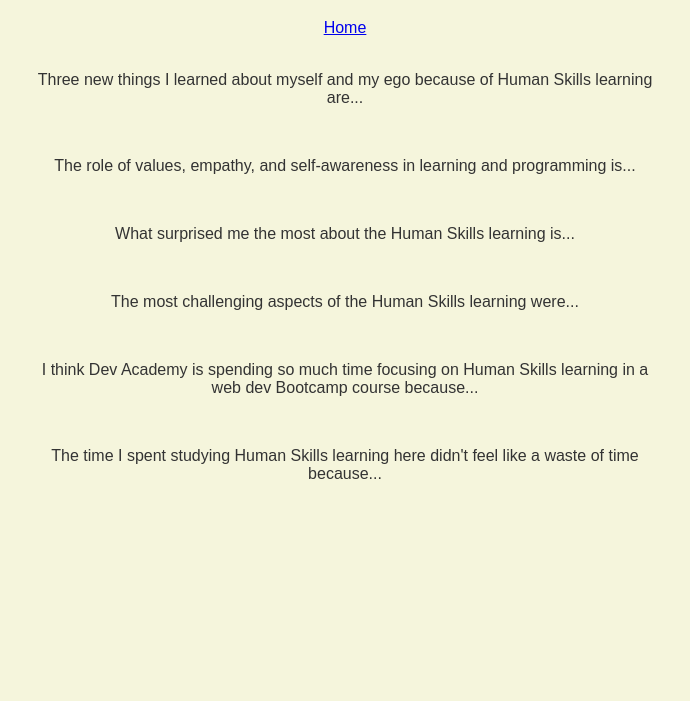
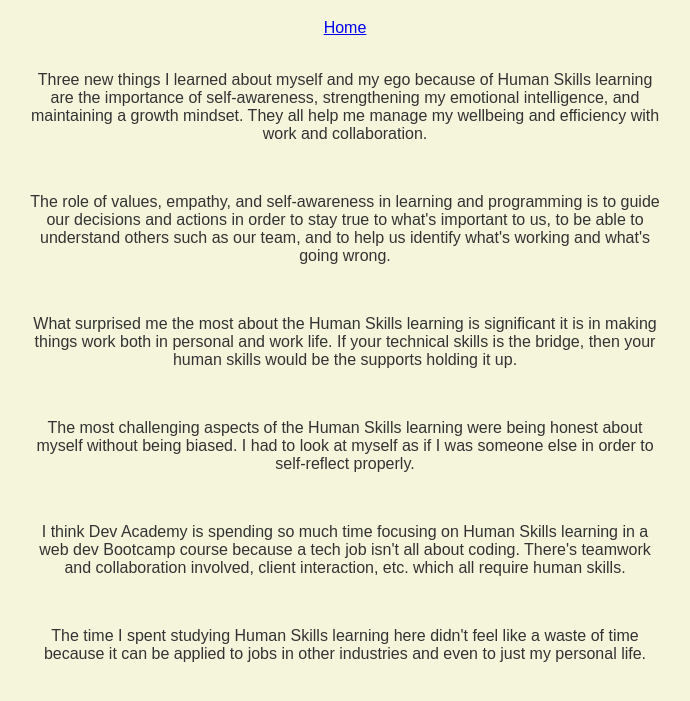
Before and after one commit to lukas-tongco/lukas-tongco.github.io, a plain HTML site: page blog/foundations-reflection.html in a window 1280 px wide. Shown: the part 61-762 px from the top of the page, without its empty margins (295-985 px from the left). Drawn offline with Linux system fonts and the light colour scheme.

Commit message:
complete foundations reflection

```diff
--- a/blog/foundations-reflection.html
+++ b/blog/foundations-reflection.html
@@ -15,26 +15,42 @@
       <br />
       <p>
         Three new things I learned about myself and my ego because of Human
-        Skills learning are...
+        Skills learning are the importance of self-awareness, strengthening my
+        emotional intelligence, and maintaining a growth mindset. They all help
+        me manage my wellbeing and efficiency with work and collaboration.
       </p>
       <br />
       <p>
         The role of values, empathy, and self-awareness in learning and
-        programming is...
+        programming is to guide our decisions and actions in order to stay true
+        to what's important to us, to be able to understand others such as our
+        team, and to help us identify what's working and what's going wrong.
       </p>
       <br />
-      <p>What surprised me the most about the Human Skills learning is...</p>
+      <p>
+        What surprised me the most about the Human Skills learning is
+        significant it is in making things work both in personal and work life.
+        If your technical skills is the bridge, then your human skills would be
+        the supports holding it up.
+      </p>
       <br />
-      <p>The most challenging aspects of the Human Skills learning were...</p>
+      <p>
+        The most challenging aspects of the Human Skills learning were being
+        honest about myself without being biased. I had to look at myself as if
+        I was someone else in order to self-reflect properly.
+      </p>
       <br />
       <p>
         I think Dev Academy is spending so much time focusing on Human Skills
-        learning in a web dev Bootcamp course because...
+        learning in a web dev Bootcamp course because a tech job isn't all about
+        coding. There's teamwork and collaboration involved, client interaction,
+        etc. which all require human skills.
       </p>
       <br />
       <p>
         The time I spent studying Human Skills learning here didn't feel like a
-        waste of time because...
+        waste of time because it can be applied to jobs in other industries and
+        even to just my personal life.
       </p>
     </div>
   </body>
```
